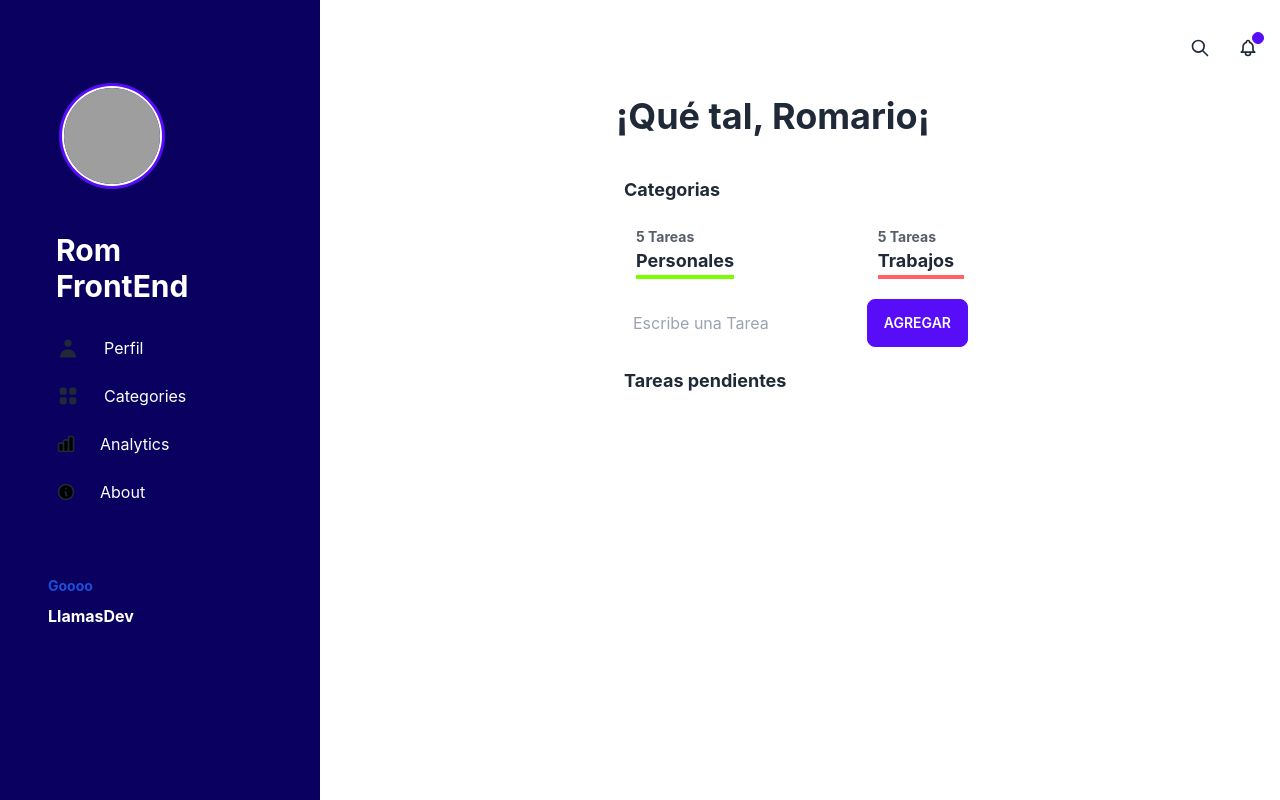
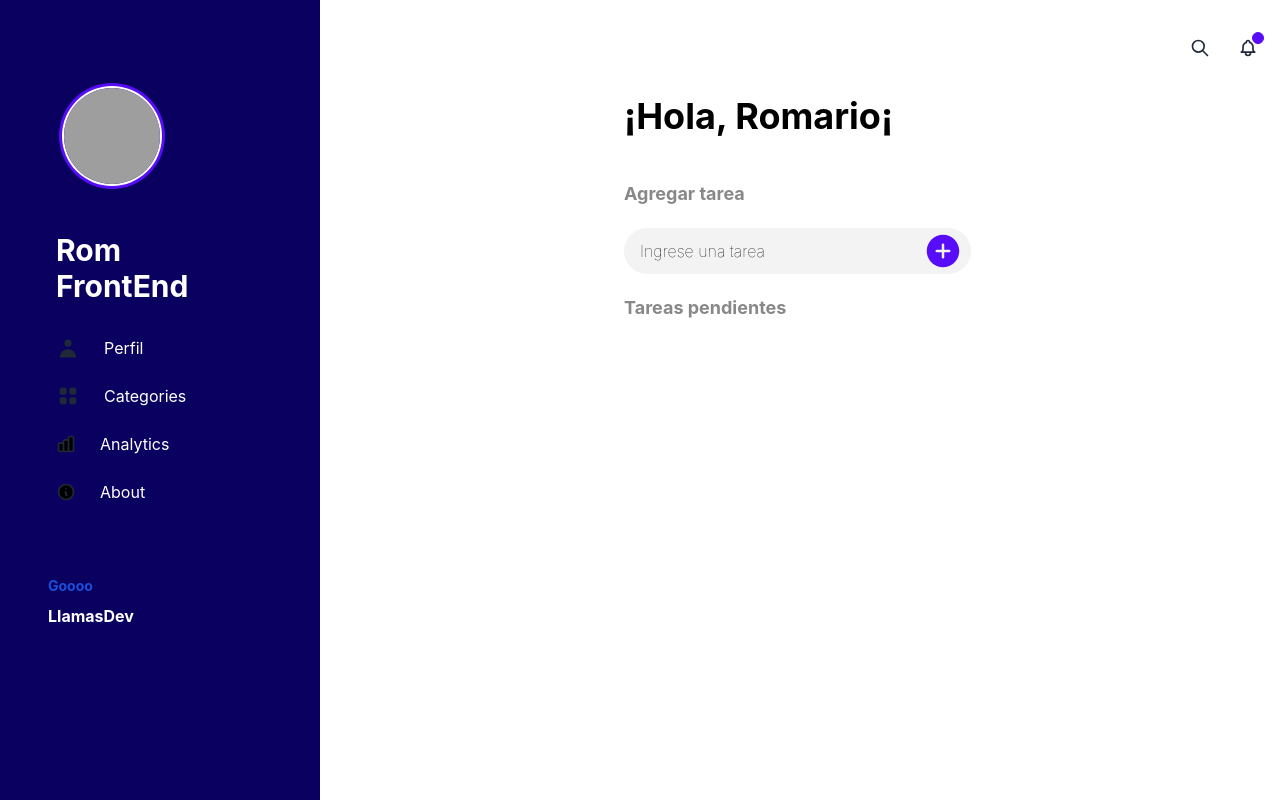
Before and after one commit to romariou76/App-tareas, a React (Create React App) app: page /app in a window 1280 px wide. Built offline with nearby package versions, Linux system fonts and the light colour scheme; grey boxes are pictures that could not be loaded.

Commit message:
Añadi un tema default, ademas de personalizar el estilo del creador de tareas

```diff
--- a/src/App.js
+++ b/src/App.js
@@ -1,11 +1,21 @@
-import './App.css';
-import Drawer from './components/Drawer';
+import "./App.css";
+import Drawer from "./components/Drawer";
 
 function App() {
   return (
-<>
-    <Drawer />
-</>
+    <>
+      <Drawer />
+        <input type="checkbox" id="my-modal-6" class="modal-toggle" />
+        <div class="modal modal-bottom sm:modal-middle">
+          <div class="modal-box">
+            <h3 class="font-bold text-lg">Congratulations random Internet user!</h3>
+            <p class="py-4">You've been selected for a chance to get one year of subscription to use Wikipedia for free!</p>
+            <div class="modal-action">
+              <label for="my-modal-6" class="btn">Yay!</label>
+            </div>
+          </div>
+        </div>
+    </>
   );
 }
 
--- a/src/components/Categorias.js
+++ b/src/components/Categorias.js
@@ -5,10 +5,10 @@ function Categorias({ name, cantidad, href, className }) {
       <a href={href}>
         <button>
           <div className={className}>
-            <p className="text-sm font-bold opacity-75 mr-7">
+            <p className="text-sm text-black2  font-bold opacity-75 mr-7">
               {cantidad} Tareas
             </p>
-            <p className="text-lg font-bold">{name}</p>
+            <p className="text-lg text-black font-bold">{name}</p>
           </div>
         </button>
       </a>
--- a/src/components/Contenido.jsx
+++ b/src/components/Contenido.jsx
@@ -4,20 +4,20 @@ import Navbar from "./Navbar";
 
 function Contenido() {
   return (
-    <div className="h-screen">
+    <div className="h-screen bg-white">
       <Navbar />
-      <div className="flex justify-center h-auto bg-base-100">
+      <div className="flex justify-center h-auto bg-white">
         <div className="text-center">
           <div className="flex flex-col w-96">
-            <div className="h-auto bg-base-100 mb-5">
+            <div className="h-auto bg-white mb-5">
               <div className="grid justify-items-start">
-                <h1 className="text-4xl font-bold mb-10 ml-2">
-                  ¡Qué tal, Romario¡
+                <h1 className="text-black text-4xl font-bold mb-6 ml-4">
+                  ¡Hola, Romario¡
                 </h1>
-                <p className="ml-4 mb-5 text-lg font-bold">Categorias</p>
+                {/* <p className="ml-4 mb-5 text-lg text-black2 font-bold">Categorias</p> */}
               </div>
               {/* Area de Categorias */}
-              <div className="flex justify-between ml-7 mr-7">
+              {/* <div className="flex justify-between ml-7 mr-7">
                 <Categorias
                   name="Personales"
                   cantidad={5}
@@ -29,12 +29,16 @@ function Contenido() {
                   name="Trabajos"
                   cantidad={5}
                   href="#item2"
-                  className="grid justify-items-start border-b-4 border-red"
+                  className="grid justify-items-start border-b-4 border-primary"
                 />
-              </div>
+              </div> */}
             </div>
 
-            <div className="h-auto w-96 bg-base-100">
+            <div className="grid justify-items-start">
+                <p className="ml-4 mb-5 text-lg text-black2 font-bold">Agregar tarea</p>
+            </div>
+
+            <div className="h-auto w-96 bg-white">
               <ListaDeTareas />
             </div>
           </div>
--- a/src/components/Drawer.jsx
+++ b/src/components/Drawer.jsx
@@ -66,9 +66,10 @@ function Drawer(){
             <li>
                <a href="#a" className="flex items-center p-2 text-base font-normal text-gray-900 rounded-lg dark:text-white2 hover:bg-gray-100 dark:hover:bg-gray-700 mb-14">
                <svg xmlns="http://www.w3.org/2000/svg" className="h-5 w-5" fillRule="none" viewBox="0 0 24 24" stroke="currentColor"><path strokeLinecap="round" strokeLinejoin="round" strokeWidth="2" d="M13 16h-1v-4h-1m1-4h.01M21 12a9 9 0 11-18 0 9 9 0 0118 0z" /></svg>
-                  <span className="ml-3 text-white">About</span>
+                  <label for="my-modal" className="ml-3 text-white">About</label>
                </a>
             </li>
+
 
 
          {/*<li>
--- a/src/components/ListaDeTareas.js
+++ b/src/components/ListaDeTareas.js
@@ -49,7 +49,7 @@ function ListaDeTareas() {
       <TareaFormulario onSubmit={agregarTarea} />
       <div className="w-96">
         <div className="flex justify-items-start mt-5 mb-8">
-          <p className="text-lg font-bold ml-4">Tareas pendientes</p>
+          <p className="text-lg text-black2 font-bold ml-4">Tareas pendientes</p>
         </div>
         {tareas.map((tarea) => (
           <Tarea
--- a/src/components/Navbar.js
+++ b/src/components/Navbar.js
@@ -1,6 +1,6 @@
 function Navbar() {
   return (
-    <div className="navbar bg-base-100 h-24">
+    <div className="navbar bg-white h-24">
       <div className="navbar-start">
         {/* Boton que desplega el drawer */}
         <label
--- a/src/components/Tarea.js
+++ b/src/components/Tarea.js
@@ -8,10 +8,12 @@ function Tarea({ id, texto, completada, completarTarea, eliminarTarea }) {
       <div className="flex justify-start gap-5 ml-7">
         <input
           type="checkbox"
+          checked={completada} // le pasamos el valor boleano de completada
           onClick={() => completarTarea(id)}
           className="checkbox checkbox-primary"
         />
-        <p className="">{texto}</p>
+
+        <p className="text-black3 font-bold">{texto}</p>
       </div>
       <div className="flex justify-end mr-9">
         <button onClick={() => eliminarTarea(id)}>
--- a/src/components/TareaFormulario.js
+++ b/src/components/TareaFormulario.js
@@ -1,4 +1,6 @@
 import React, { useState } from "react";
+import '../css/TareaFormulario.css'
+import { IoAddCircle } from "react-icons/io5";
 import { v4 as uuidv4 } from "uuid";
 
 function TareaFormulario(props) {
@@ -19,15 +21,20 @@ function TareaFormulario(props) {
 
   return (
     <form onSubmit={manejarEnvio}>
-      <div className="flex w-96 ml-2">
+      <div className="flex w-96 ml-4">
         <input
-          className="input w-full max-w-xs"
           type="text"
-          placeholder="Escribe una Tarea"
-          name="texto"
-          onChange={(e) => {setInput(e.target.value)}}
+          class="search__input"
+          placeholder="Ingrese una tarea"
+          minlength="4"
+          maxlength="33"
+          onChange={(e) => {
+            setInput(e.target.value);
+          }}
         />
-        <button className="btn btn-primary mr-8">Agregar</button>
+        <button class="search__button">
+          <IoAddCircle className="w-10 h-10 text-primary" />
+        </button>
       </div>
     </form>
   );
--- a/src/css/Tarea.css
+++ b/src/css/Tarea.css
@@ -8,6 +8,7 @@
     margin-bottom: 2rem;
     justify-content: space-between;
     }
+
 .tarea-icono{
     width: 25px;
     height: 25px;
--- /dev/null
+++ b/src/css/TareaFormulario.css
@@ -0,0 +1,45 @@
+.search__input {
+    background-color: hsla(0, 8%, 95%, 0.849);
+    border: none;
+    color: #2e2c2c;
+    padding: 0.7rem 1rem;
+    border-radius: 30px;
+    width: 21.7em;
+    transition: all ease-in-out .5s;
+    margin-right: -3rem;
+  }
+
+  .search__input:hover, .search__input:focus {
+    box-shadow: 0 0 1em #00000005;
+    border: 1px solid rgb(204, 0, 255);
+  }
+
+  .search__input:focus {
+    outline: none;
+    background-color: #ffffff;
+  }
+
+  .search__input::-webkit-input-placeholder {
+    font-weight: 100;
+    color: rgb(0, 0, 0);
+  }
+
+  .search__input:focus + .search__button {
+    background-color: #18070700;
+  }
+
+  .search__button {
+    border: none;
+    border-radius: 50px;
+
+  }
+
+  .search__button:hover {
+    cursor: pointer;
+  }
+
+  .search__icon {
+    height: 1.3em;
+    width: 1.3em;
+    fill: #b4b4b4;
+  }
--- a/tailwind.config.js
+++ b/tailwind.config.js
@@ -18,6 +18,8 @@ module.exports = {
       'bubble-gum': '#ff77e9',
       'bermuda': '#78dcca',
       'black': '#000000',
+      'black2': 'rgba(105, 104, 104, 0.788)',
+      'black3': 'rgba(0, 0, 0, 0.767)',
       'yellow': '#e5ff00',
       'green': '#7bff00',
       'red': '#ff00009c',
```
